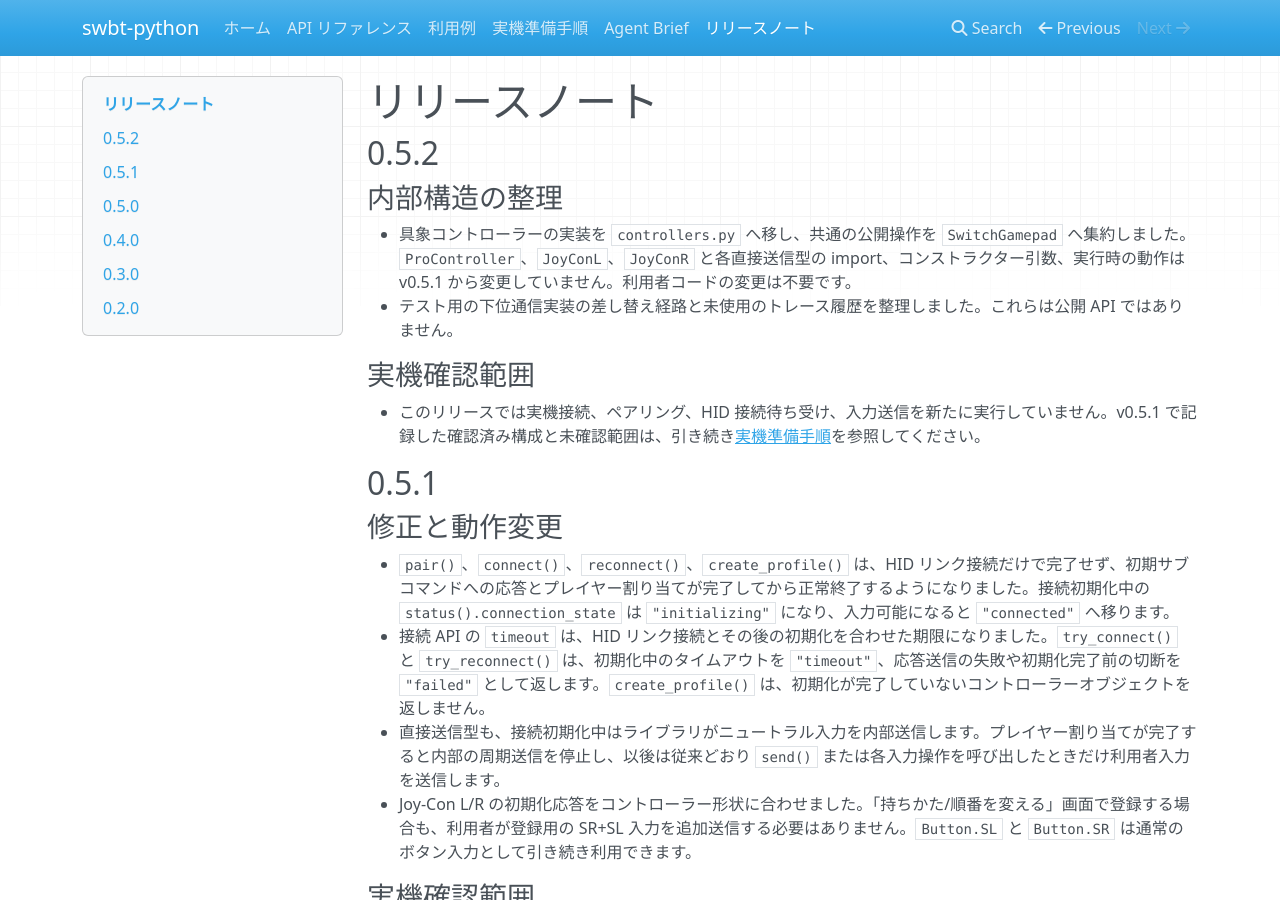
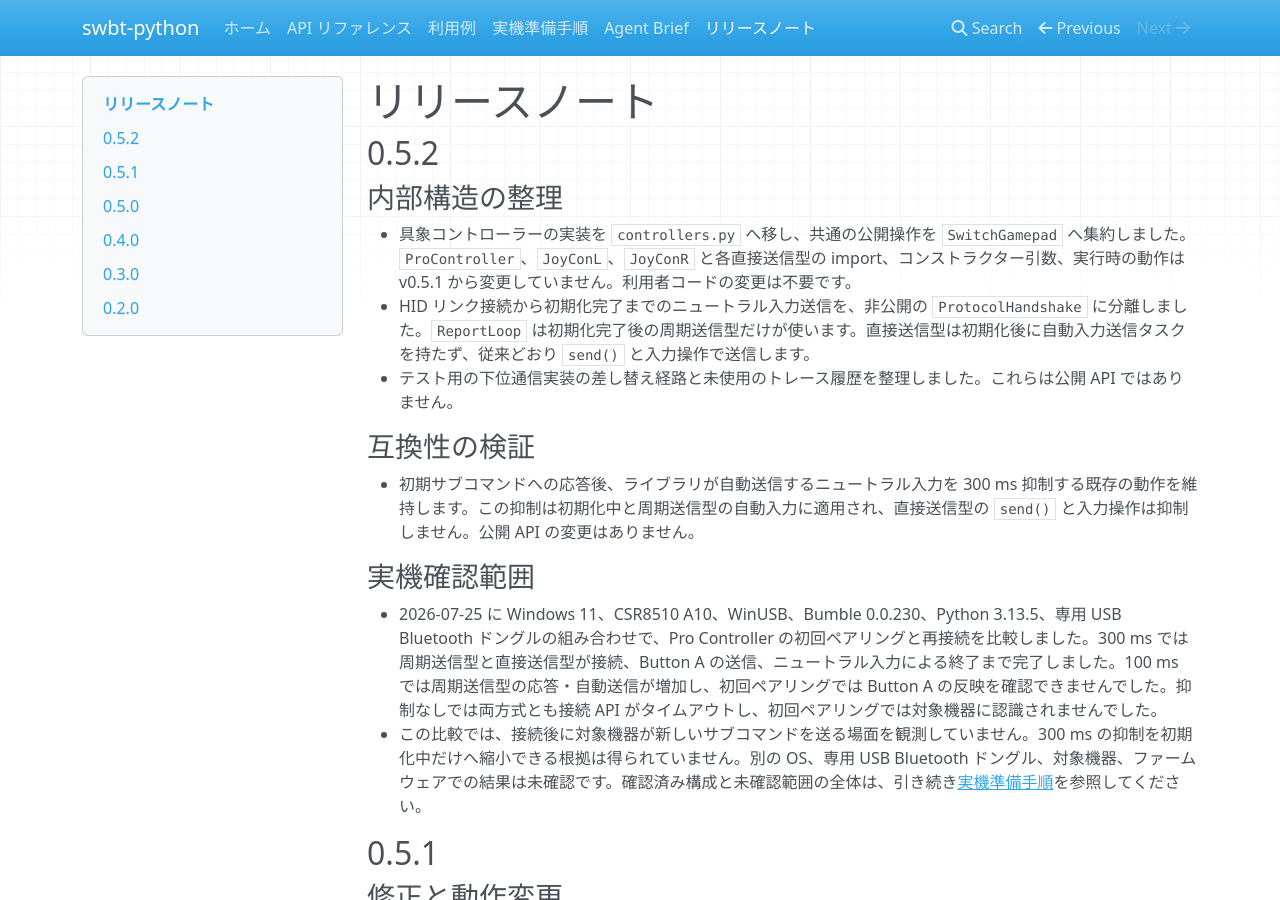
Before and after one commit to niart120/swbt-python, an MkDocs documentation site: the page built from docs/release-notes.md, in a window 1280 px wide and 900 px high. Built offline with MkDocs 1.6.1, drawn with Linux system fonts in a browser that asks for light colours; nearby versions of some CDN libraries.

Commit message:
chore(release): v0.5.2へ更新

```diff
--- a/docs/release-notes.md
+++ b/docs/release-notes.md
@@ -5,11 +5,17 @@
 ### 内部構造の整理
 
 - 具象コントローラーの実装を `controllers.py` へ移し、共通の公開操作を `SwitchGamepad` へ集約しました。`ProController`、`JoyConL`、`JoyConR` と各直接送信型の import、コンストラクター引数、実行時の動作は v0.5.1 から変更していません。利用者コードの変更は不要です。
+- HID リンク接続から初期化完了までのニュートラル入力送信を、非公開の `ProtocolHandshake` に分離しました。`ReportLoop` は初期化完了後の周期送信型だけが使います。直接送信型は初期化後に自動入力送信タスクを持たず、従来どおり `send()` と入力操作で送信します。
 - テスト用の下位通信実装の差し替え経路と未使用のトレース履歴を整理しました。これらは公開 API ではありません。
+
+### 互換性の検証
+
+- 初期サブコマンドへの応答後、ライブラリが自動送信するニュートラル入力を 300 ms 抑制する既存の動作を維持します。この抑制は初期化中と周期送信型の自動入力に適用され、直接送信型の `send()` と入力操作は抑制しません。公開 API の変更はありません。
 
 ### 実機確認範囲
 
-- このリリースでは実機接続、ペアリング、HID 接続待ち受け、入力送信を新たに実行していません。v0.5.1 で記録した確認済み構成と未確認範囲は、引き続き[実機準備手順](hardware.md)を参照してください。
+- 2026-07-25 に Windows 11、CSR8510 A10、WinUSB、Bumble 0.0.230、Python 3.13.5、専用 USB Bluetooth ドングルの組み合わせで、Pro Controller の初回ペアリングと再接続を比較しました。300 ms では周期送信型と直接送信型が接続、Button A の送信、ニュートラル入力による終了まで完了しました。100 ms では周期送信型の応答・自動送信が増加し、初回ペアリングでは Button A の反映を確認できませんでした。抑制なしでは両方式とも接続 API がタイムアウトし、初回ペアリングでは対象機器に認識されませんでした。
+- この比較では、接続後に対象機器が新しいサブコマンドを送る場面を観測していません。300 ms の抑制を初期化中だけへ縮小できる根拠は得られていません。別の OS、専用 USB Bluetooth ドングル、対象機器、ファームウェアでの結果は未確認です。確認済み構成と未確認範囲の全体は、引き続き[実機準備手順](hardware.md)を参照してください。
 
 ## 0.5.1
 
--- a/pyproject.toml
+++ b/pyproject.toml
@@ -1,6 +1,6 @@
 [project]
 name = "swbt-python"
-version = "0.5.1"
+version = "0.5.2"
 description = "Python library for presenting an NX-compatible virtual Bluetooth HID input device."
 readme = "README.md"
 authors = [
```
Also changed, not shown: 1 other file.
